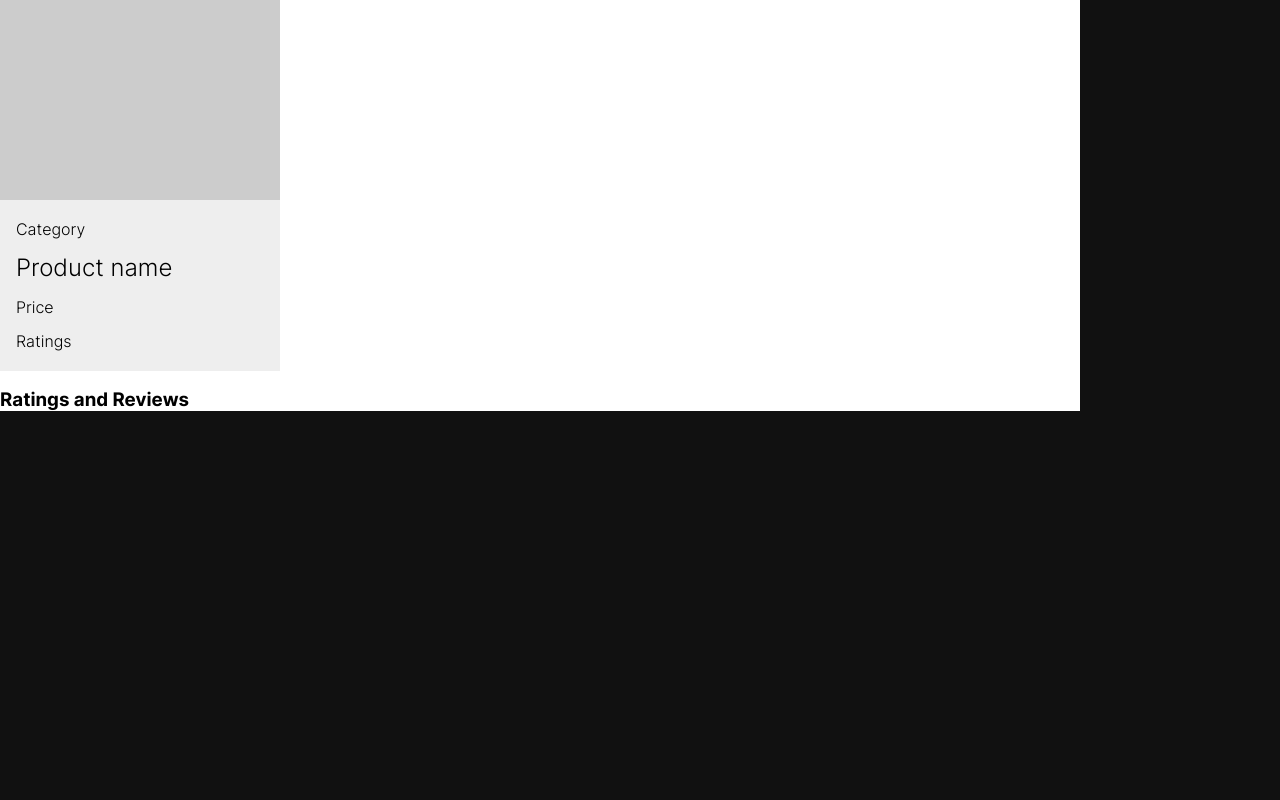
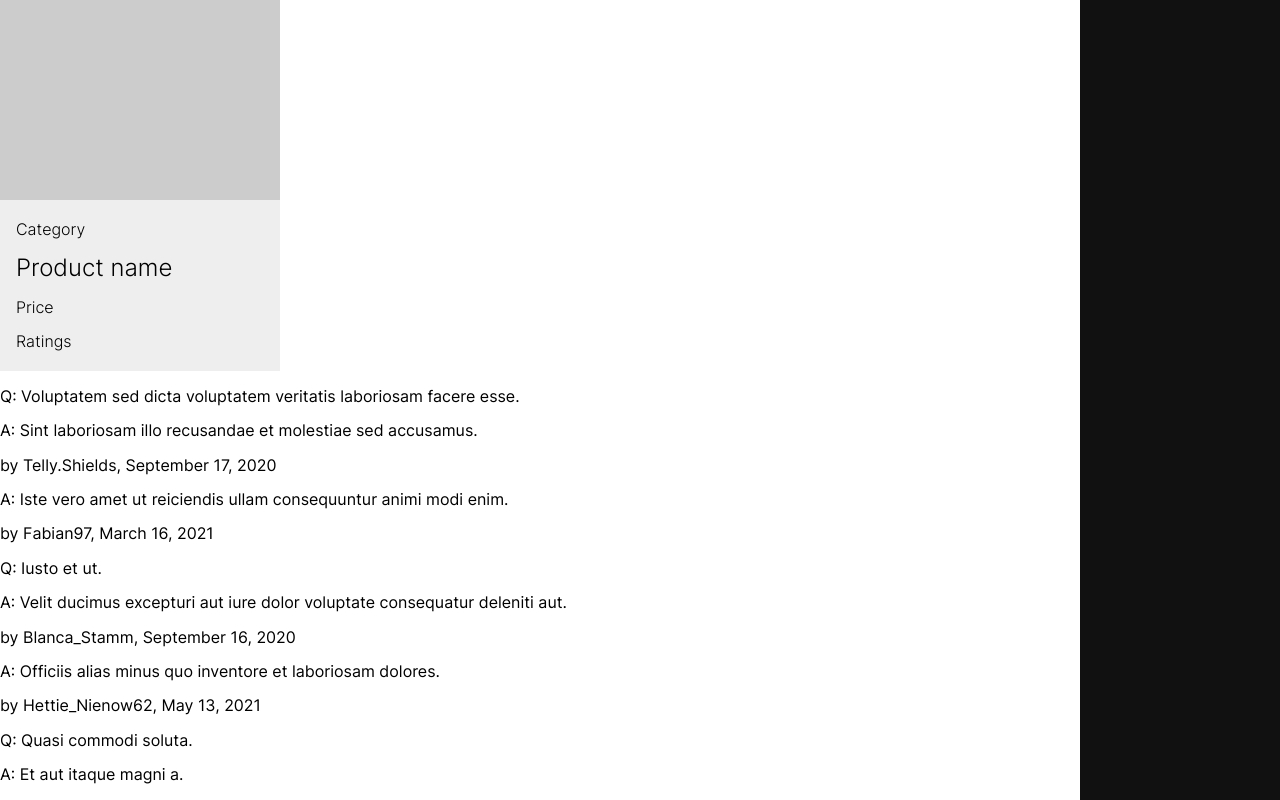
Before and after one commit to FruitLoops-Hackreactor/fruitloops, a React app: page / in a window 1280 px wide. Shown: the top 800 px of the page. Built offline with nearby package versions, Linux system fonts and the light colour scheme.

Commit message:
Create Answer component, pass answer prop, render answer body/user/date

```diff
--- /dev/null
+++ b/src/components/QA/Answer.jsx
@@ -0,0 +1,22 @@
+const Answer = ({ answer }) => {
+  let {
+    answerer_name,
+    body
+  } = answer
+
+  const formatDate = (dateString) => {
+    const options = { year: "numeric", month: "long", day: "numeric" }
+    return new Date(dateString).toLocaleDateString(undefined, options)
+  }
+
+  let date = formatDate(answer.date)
+
+  return (
+    <>
+      <p>A: {body}</p>
+      <p>by {`${answerer_name}, ${date}`}</p>
+    </>
+  )
+}
+
+export default Answer
--- a/src/components/QA/Question.jsx
+++ b/src/components/QA/Question.jsx
@@ -1,10 +1,31 @@
 import axios from 'axios'
+import Answer from './Answer'
 
-const Question = (props) => {
-  let { question } = props
+const Question = ({ question }) => {
+  let {
+    question_body,
+  } = question
+  let answers = []
+
+  for (let [id, answer] of Object.entries(question.answers)) {
+    answers.push(answer);
+  }
+
+  answers = answers.slice(0, 2)
+
+  console.log('question', question)
+  console.log('answers', question.answers)
 
   return (
     <div>
+      <div>
+        <p>Q: {question_body}</p>
+      </div>
+      <div>
+        {answers.map((answer, index) => {
+          return <Answer answer={answer} key={index} />
+        })}
+      </div>
     </div>
   )
 }
--- a/src/components/QA/index.jsx
+++ b/src/components/QA/index.jsx
@@ -427,8 +427,7 @@ export default function QA() {
         }
     }
 ]
-  let [questions, setQuestions] = useState([exampleQuestions]);
-
+  let [questions, setQuestions] = useState(exampleQuestions.slice(0, 4));
 
   // useEffect(axios.get(
   //   'https://app-hrsei-api.herokuapp.com/api/fec2/hr-rfp/qa/questions', {
@@ -450,7 +449,7 @@ export default function QA() {
     <section>
       <div className="questions-list">
         {questions.map((question, index) => {
-          <Question question={question} key={index} />
+          return <Question question={question} key={index} />
         })}
       </div>
     </section>
```
